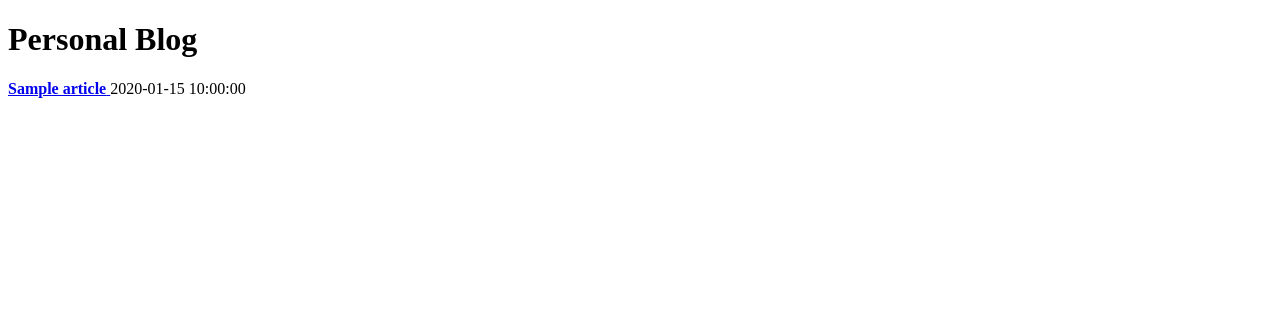
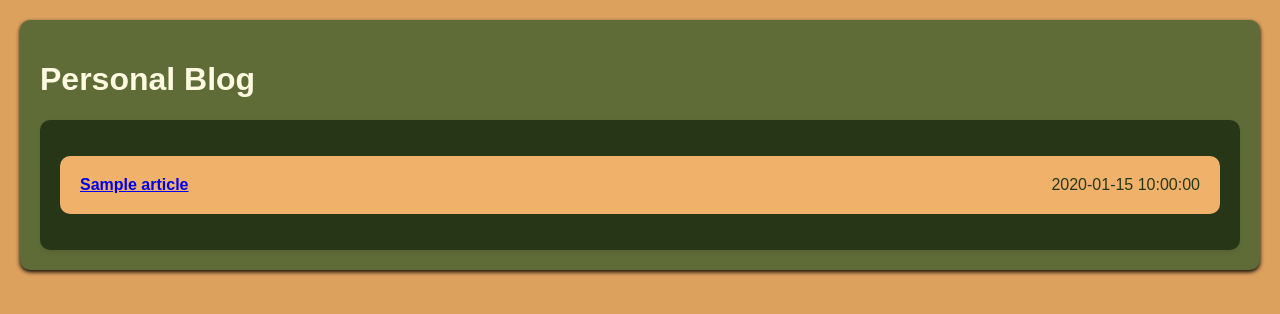
Before and after one commit to xp-dx/personal_blog, a FastAPI app: template templates/home.html in a window 1280 px wide. Shown: the top 314 px of the page. Run offline with FastAPI, Linux system fonts and the light colour scheme; the template is opened without the code that fills it: most values are stand-ins (such as "Sample title", 1, 10 or a date in 2020); parts of the project's set-up code (start-up, migrations or seed data) failed here and were passed over.

Commit message:
VERSION 0.1.6

```diff
--- a/main.py
+++ b/main.py
@@ -1,14 +1,19 @@
 from fastapi import FastAPI, HTTPException, Request, status, Depends, Form
-from fastapi.responses import HTMLResponse, RedirectResponse
+from fastapi.responses import HTMLResponse, RedirectResponse, JSONResponse
 from fastapi.templating import Jinja2Templates
 from . import models, schemas, crud, config
 from datetime import timedelta
 from typing import Annotated
-from fastapi.security import OAuth2PasswordBearer, OAuth2PasswordRequestForm
+from fastapi.security import (
+    OAuth2PasswordBearer,
+    OAuth2PasswordRequestForm,
+    SecurityScopes,
+)
 from .database import engine, SessionLocal
 from sqlalchemy.orm import Session
 import jwt
 from jwt.exceptions import InvalidTokenError
+from fastapi.staticfiles import StaticFiles
 
 # from jinja2 import Template
 
@@ -16,6 +21,11 @@ from jwt.exceptions import InvalidTokenError
 
 
 app = FastAPI(title="Personal Blog")
+
+
+app.mount("/static", StaticFiles(directory="./personal_blog/static"), name="static")
+
+
 templates = Jinja2Templates(directory="./personal_blog/templates")
 credentials_exception = HTTPException(
     status_code=status.HTTP_401_UNAUTHORIZED,
@@ -23,7 +33,7 @@ credentials_exception = HTTPException(
     headers={"WWW-Authenticate": "Bearer"},
 )
 
-oauth2_scheme = OAuth2PasswordBearer(tokenUrl="token")
+oauth2_scheme = OAuth2PasswordBearer(tokenUrl="login")
 models.Base.metadata.create_all(engine)
 
 
@@ -35,7 +45,7 @@ def get_db():
         db.close()
 
 
-@app.post("/token")
+@app.post("/login")
 async def login_for_access_token(
     form_data: Annotated[OAuth2PasswordRequestForm, Depends()],
     db: Session = Depends(get_db),
@@ -53,6 +63,9 @@ async def login_for_access_token(
     access_token = crud.create_access_token(
         data={"sub": user.username}, expires_delta=access_token_expires
     )
+    # return JSONResponse(
+    #     content={"access_token": access_token, "token_type": "bearer"}, status_code=200
+    # )
     return schemas.Token(access_token=access_token, token_type="bearer")
 
 
@@ -87,16 +100,32 @@ def get_current_active_user(
     return current_user
 
 
+@app.exception_handler(HTTPException)
+async def http_exception_handler(request, exc):
+    if exc.status_code == 401:
+        return RedirectResponse(url="/login")
+    return JSONResponse(status_code=exc.status_code, content={"detail": exc.detail})
+
+
 @app.get("/admin", tags=["admin"])
 async def admin(
-    current_user: Annotated[schemas.User, Depends(get_current_user)],
-    db: Session = Depends(get_db),
+    current_user: Annotated[schemas.Admin, Depends(get_current_active_user)],
 ):
-    if not current_user:
-        return RedirectResponse(url="/login")
     if not current_user.is_superuser:
         raise HTTPException(status_code=status.HTTP_403_FORBIDDEN, detail="Forbidden")
     return {"message": "Hello Admin"}
+
+
+# @app.get("/admin", tags=["admin"])
+# async def admin(
+#     current_user: Annotated[schemas.User, Depends(get_current_user)],
+#     db: Session = Depends(get_db),
+# ):
+#     if not current_user:
+#         return RedirectResponse(url="/login")
+#     if not current_user.is_superuser:
+#         raise HTTPException(status_code=status.HTTP_403_FORBIDDEN, detail="Forbidden")
+#     return {"message": "Hello Admin"}
 
 
 @app.post("/user/create/", tags=["users", "admin"], response_model=schemas.User)
@@ -218,13 +247,16 @@ async def read_users_me(
 #         self.name = name
 
 
-# @app.exception_handler(NotAuthenticatedException)
-
+# # @app.exception_handler(NotAuthenticatedException)
 # @app.exception_handler(NotAuthenticatedException)
 # def auth_exception_handler(request: Request, exc: NotAuthenticatedException):
 #     """
 #     Redirect the user to the login page if not logged in
 #     """
+#     return JSONResponse(
+#         status_code=418,
+#         content={"message": f"Oops! {exc.name} did something. There goes a rainbow..."},
+#     )
 #     return RedirectResponse(url="/login")
 
 
@@ -233,6 +265,8 @@ def login(request: Request):
     return templates.TemplateResponse("login.html", {"request": request})
 
 
-@app.post("/login/")
-async def login(data: Annotated[schemas.FormData, Form()]):
-    return data
+# @app.post("/login")
+# async def login(
+#     data: Annotated[schemas.FormData, Form()], db: Session = Depends(get_db)
+# ):
+#     return "wqd"
--- a/schemas.py
+++ b/schemas.py
@@ -1,4 +1,4 @@
-from pydantic import BaseModel
+from pydantic import BaseModel, ValidationError
 from datetime import datetime
 
 
@@ -39,6 +39,7 @@ class Token(BaseModel):
 
 class TokenData(BaseModel):
     username: str | None = None
+    scopes: list[str] = []
 
 
 class FormData(BaseModel):
--- /dev/null
+++ b/static/css/style.css
@@ -0,0 +1,45 @@
+body {
+    /* background: url("../img/ABSOLUTE2.gif") no-repeat center center fixed;
+    background-size: cover;
+    min-width: 500%; */
+    margin: 20px;
+    background-color: #DDA15E;
+    font-family: Arial, sans-serif;
+    color: #FEFAE0;
+
+}
+
+.all_card {
+    padding: 20px;
+    background-color: #606C38;
+    border-radius: 10px;
+    box-shadow: 0 2px 4px rgba(0, 0, 0, 1);
+
+
+}
+
+.articles_card {
+    /* margin: 20px; */
+    padding: 20px;
+    background-color: #283618;
+    color: #283618;
+    border-radius: 10px;
+    box-shadow: 0 2px 4px rgba(0, 0, 0, 0.1);
+}
+
+.articles_card p {
+    padding: 20px;
+
+    background-color: #f0b26a;
+    border-radius: 10px;
+    display: flex;
+    justify-content: space-between;
+}
+
+.articles_card p a {
+    margin-right: auto;
+  }
+
+  .articles_card p span {
+    margin-left: auto;
+  }
--- a/templates/home.html
+++ b/templates/home.html
@@ -1,19 +1,30 @@
 <!DOCTYPE html>
 <html>
 <head>
+    <link href="{{ url_for('static', path='/css/style.css') }}" rel="stylesheet">
     <title>Home</title>
 </head>
 <body>
+    <div class="all_card">
+    <header>
         <h1>Personal Blog</h1>
+    </header>
+    <main>
+        <div class="articles_card">
             {% for article in articles %}
                 <div>
                     <p>
                         <a href="/article/{{ article.id }}">
                             <b>{{ article.title }}</b>
-                </a> {{ article.created_at }}
+                        </a>
+                        <span>{{ article.created_at }}</span>
                     </p>
                 </div>
             {% endfor %}
+        </div>
+        <!-- <img src="{{ url_for('static', path='/img/ABSOLUTE2.gif') }}" alt="Image description"> -->
+    </main>
+    </div>
 </body>
 </html>
 <!--
--- /dev/null
+++ b/test.py
@@ -0,0 +1,5 @@
+res = []
+for i in range(301):
+    res.append("a")
+
+print("".join(res))
```
Also changed, not shown: templates/admin.html (added, +16 -0 lines), templates/script.js (added). Lines whose indentation alone changed are shown as unchanged.
